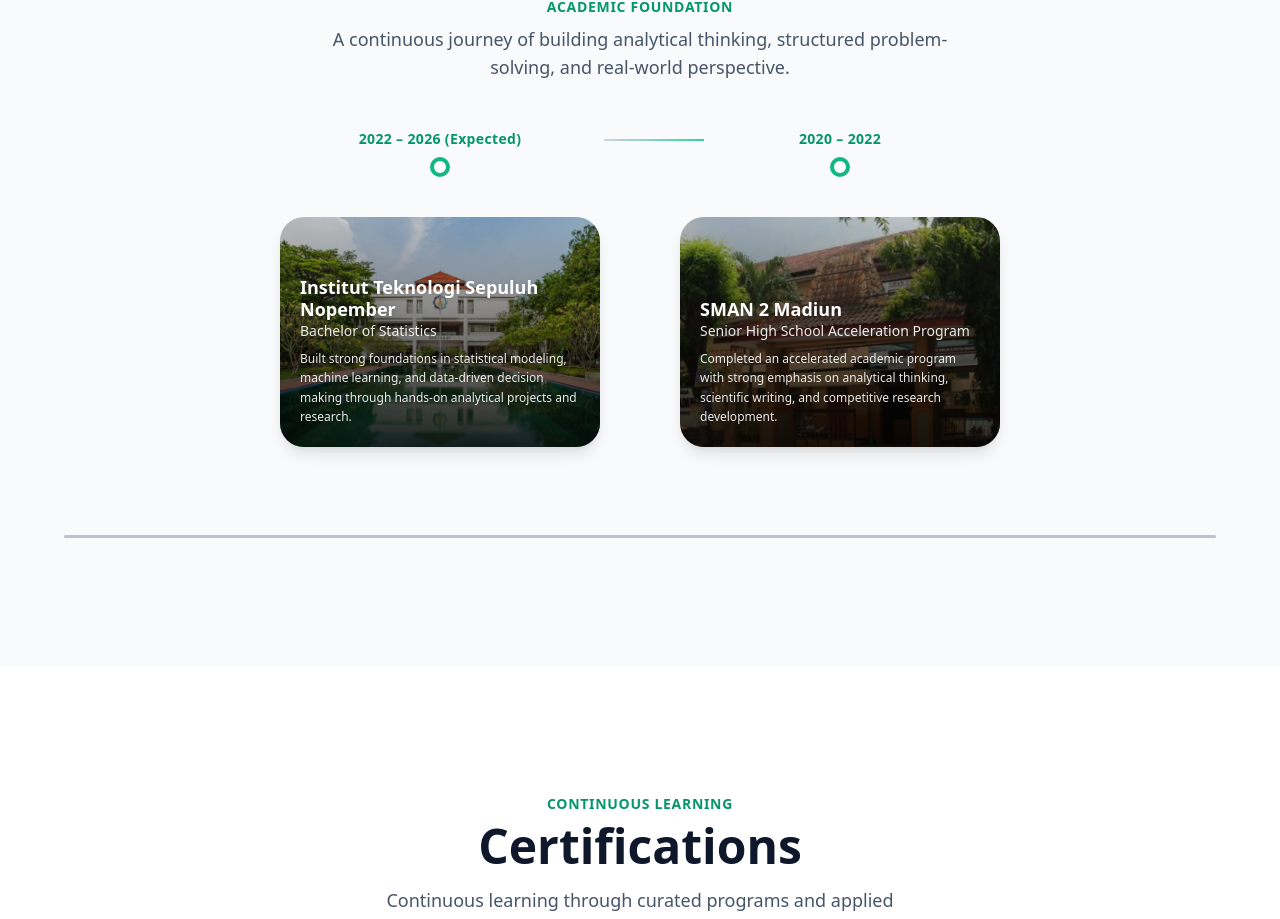
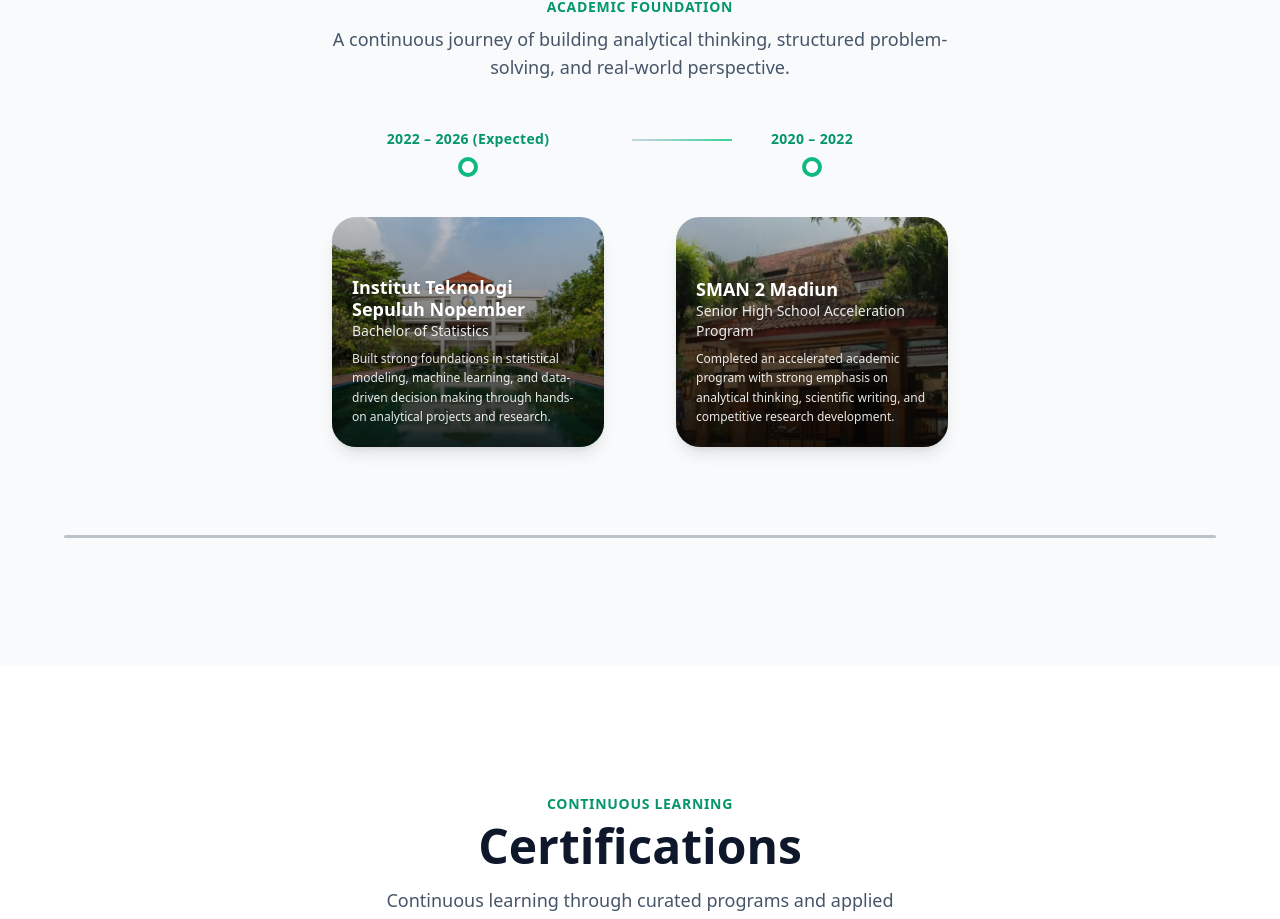
Before and after one commit to giffaniriz25feb/portfolio-giffan, a Next.js app: page / in a window 1280 px wide. Shown: the part 6020-6939 px from the top of the page. Built offline with nearby package versions, Linux system fonts and the light colour scheme.

Commit message:
Update page.tsx

```diff
--- a/src/app/page.tsx
+++ b/src/app/page.tsx
@@ -2424,7 +2424,7 @@
             ref={eduScrollRef}
             onScroll={handleEduScroll}
             className={`
-              flex gap-20 pb-16 px-6 overflow-x-auto scrollbar-none
+              flex gap-6 pb-16 px-4 overflow-x-auto scrollbar-none
               ${EDUCATION.length < 3 ? "justify-center" : ""}
             `}
           >
@@ -2484,7 +2484,7 @@
                   href={edu.link}
                   target="_blank"
                   className="
-                    mt-10 relative w-[320px] min-h-[230px]
+                    mt-10 relative w-[85%] min-h-[230px]
                     rounded-3xl overflow-hidden shadow-lg
                     hover:shadow-2xl transition-all duration-300
                   "
```
